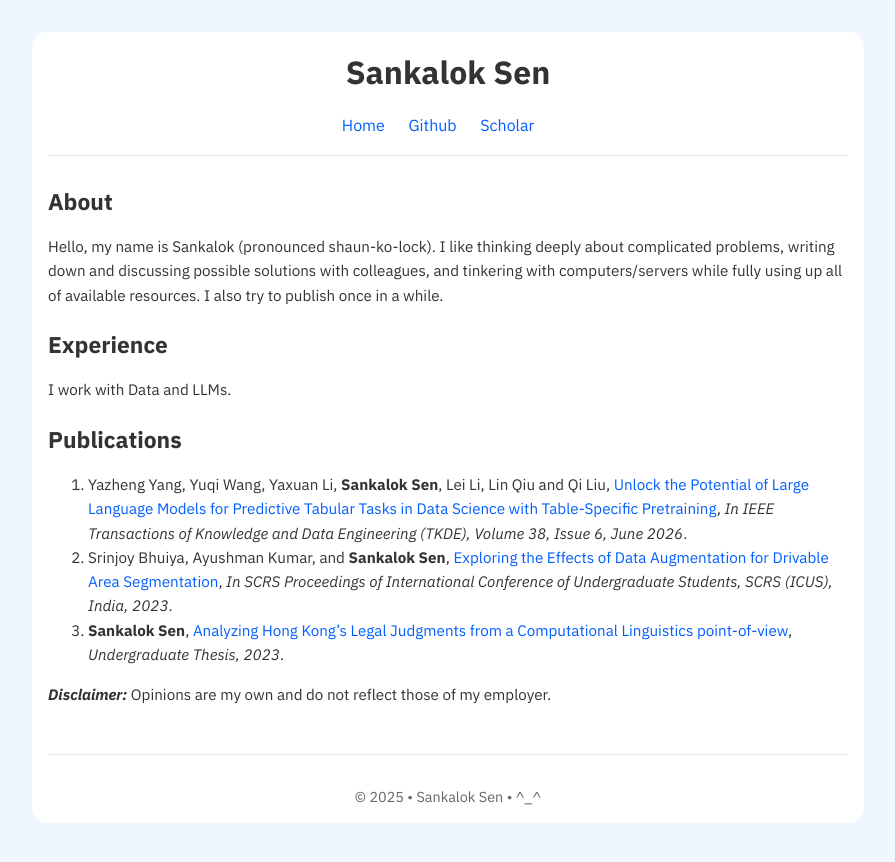
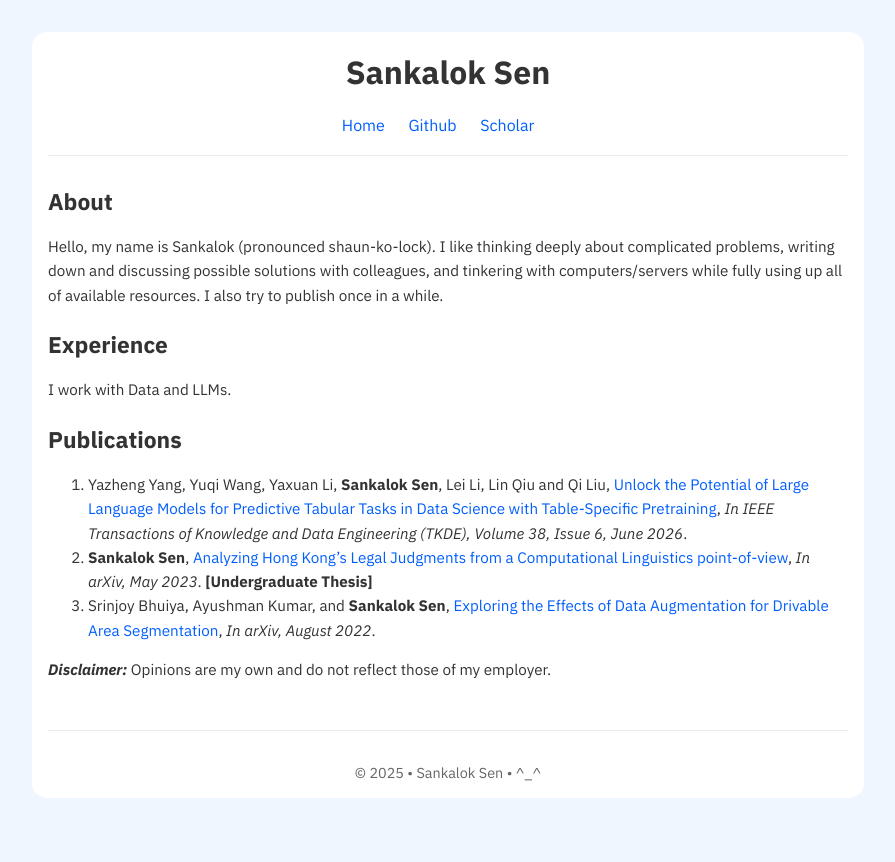
Before and after one commit to sankalok/sankalok.github.io, a Jekyll site: the page built from index.md, in a window 1280 px wide. Shown: the top 862 px of the page, without its empty margins (192-1087 px from the left). Built offline with Jekyll 4.4.1, drawn with Linux system fonts in a browser that asks for light colours.

Commit message:
Swap positions of two research papers in index.md

```diff
--- a/index.md
+++ b/index.md
@@ -19,11 +19,10 @@ I work with Data and LLMs.
 Tabular Tasks in Data Science with Table-Specific Pretraining</a>, <i>In IEEE Transactions of Knowledge and Data Engineering (TKDE), Volume 38, Issue 6, June 2026</i>.
   </li>
   <li>
-    Srinjoy Bhuiya, Ayushman Kumar, and <b>Sankalok Sen</b>, <a href='https://arxiv.org/pdf/2208.03437'>Exploring the Effects of Data Augmentation for Drivable Area Segmentation</a>, <i>In SCRS
-Proceedings of International Conference of Undergraduate Students, SCRS (ICUS), India, 2023</i>.
+    <b>Sankalok Sen</b>, <a href='https://arxiv.org/pdf/2305.02558'>Analyzing Hong Kong’s Legal Judgments from a Computational Linguistics point-of-view</a>, <i>In arXiv, May 2023</i>. <b>[Undergraduate Thesis]</b>
   </li>
   <li>
-    <b>Sankalok Sen</b>, <a href='https://arxiv.org/pdf/2305.02558'>Analyzing Hong Kong’s Legal Judgments from a Computational Linguistics point-of-view</a>, <i>Undergraduate Thesis, 2023</i>.
+    Srinjoy Bhuiya, Ayushman Kumar, and <b>Sankalok Sen</b>, <a href='https://arxiv.org/pdf/2208.03437'>Exploring the Effects of Data Augmentation for Drivable Area Segmentation</a>, <i>In arXiv, August 2022</i>.
   </li>
 </ol>
 
```
